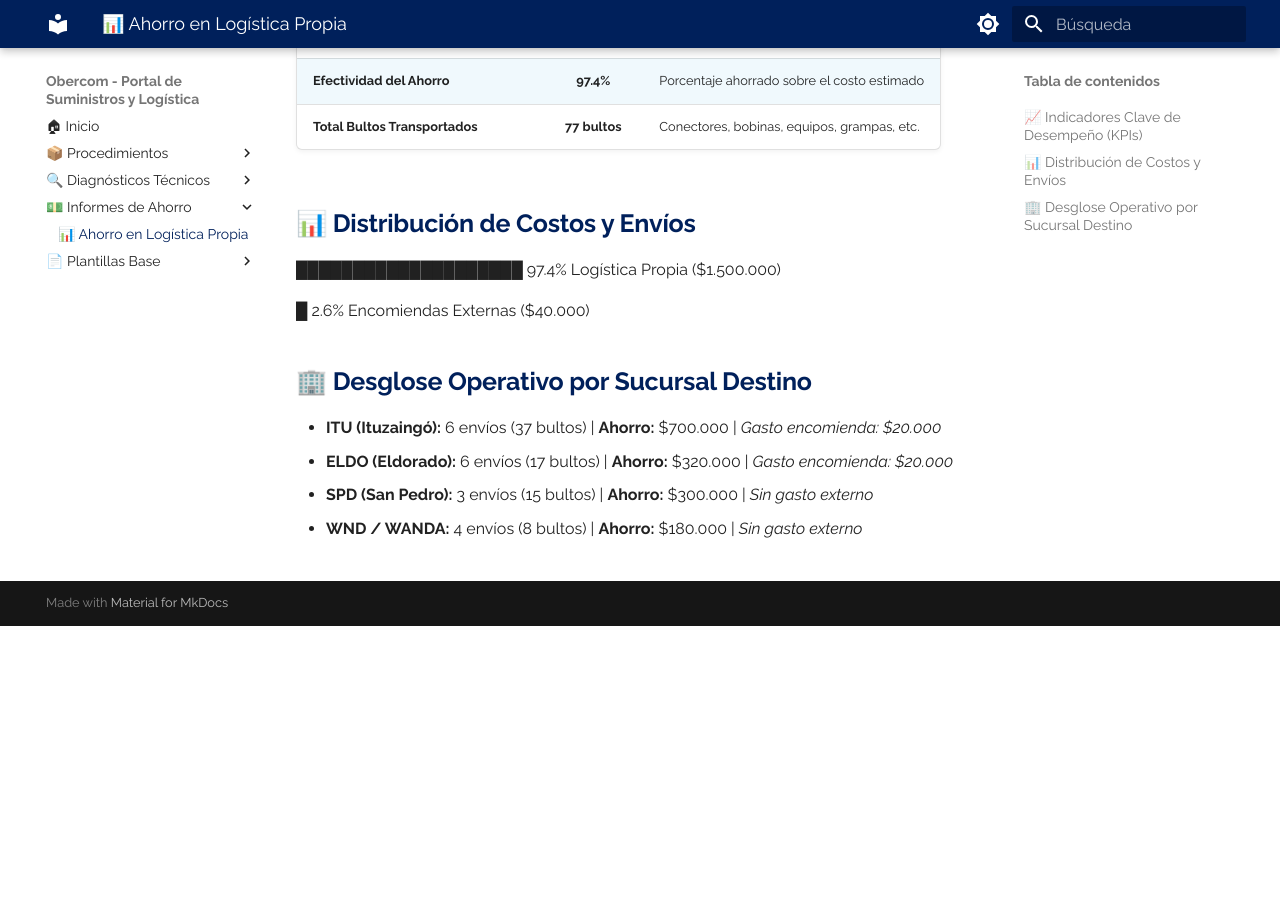
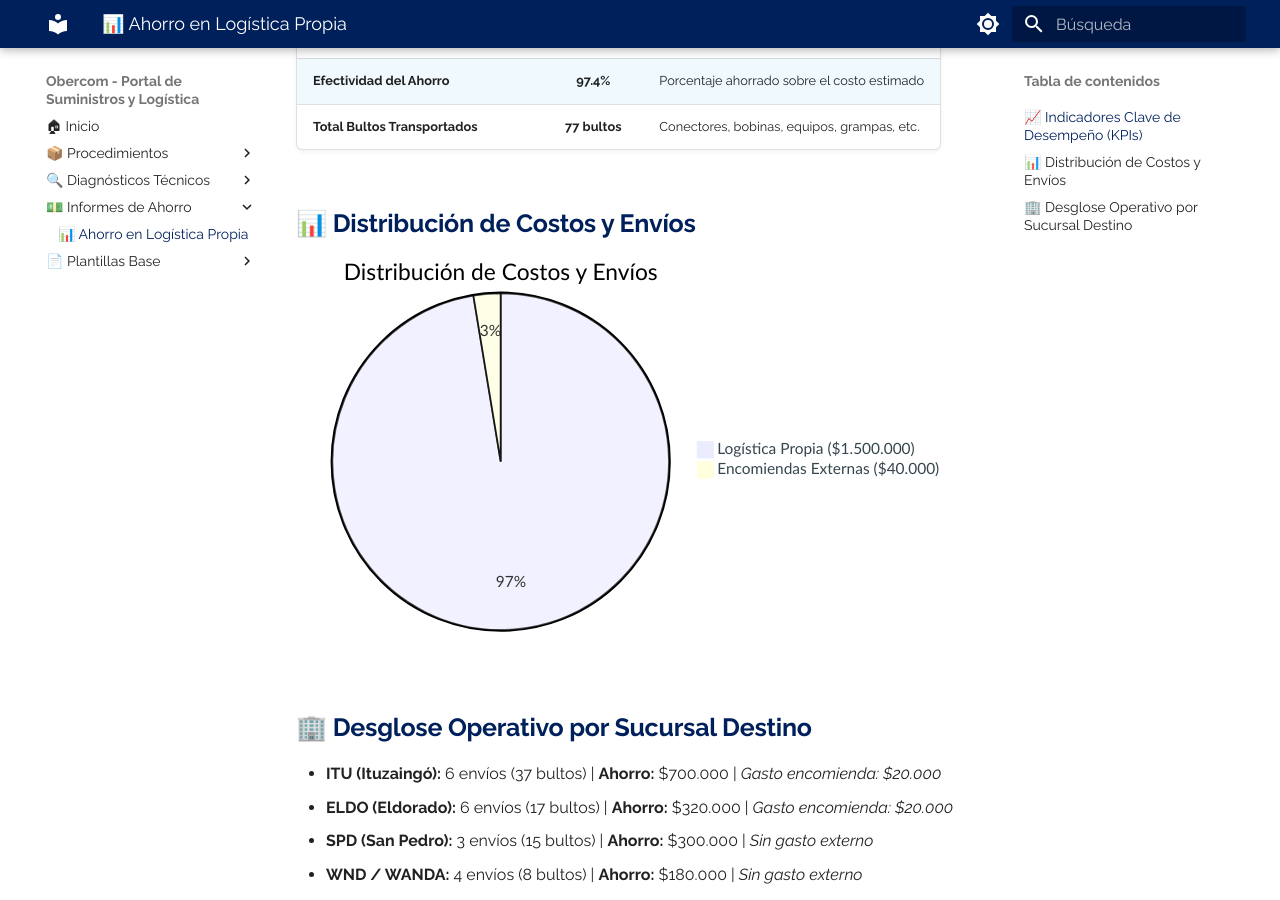
Before and after one commit to elingenierok/procedimientos-isp, an MkDocs documentation site: the page built from docs/ahorros-logistica/09septiembre.md, in a window 1280 px wide and 900 px high, scrolled down 487 px. Built offline with MkDocs 1.6.1 and Material for MkDocs 9.7.7, drawn with Linux system fonts in a browser that asks for light colours; before the commit the page ends 1113 px from its top, so only the background shows below that.

Commit message:
Include pie chart in cost distribution section
Added a pie chart for cost and shipping distribution.

````diff
--- a/docs/ahorros-logistica/09septiembre.md
+++ b/docs/ahorros-logistica/09septiembre.md
@@ -19,12 +19,11 @@
 
 ## 📊 Distribución de Costos y Envíos
 
-
-████████████████████ 97.4% Logística Propia ($1.500.000)
-
-█ 2.6% Encomiendas Externas ($40.000)
-
-
+```mermaid
+pie title Distribución de Costos y Envíos
+    "Logística Propia ($1.500.000)" : 1500000
+    "Encomiendas Externas ($40.000)" : 40000
+```
 
 
 ## 🏢 Desglose Operativo por Sucursal Destino
````
